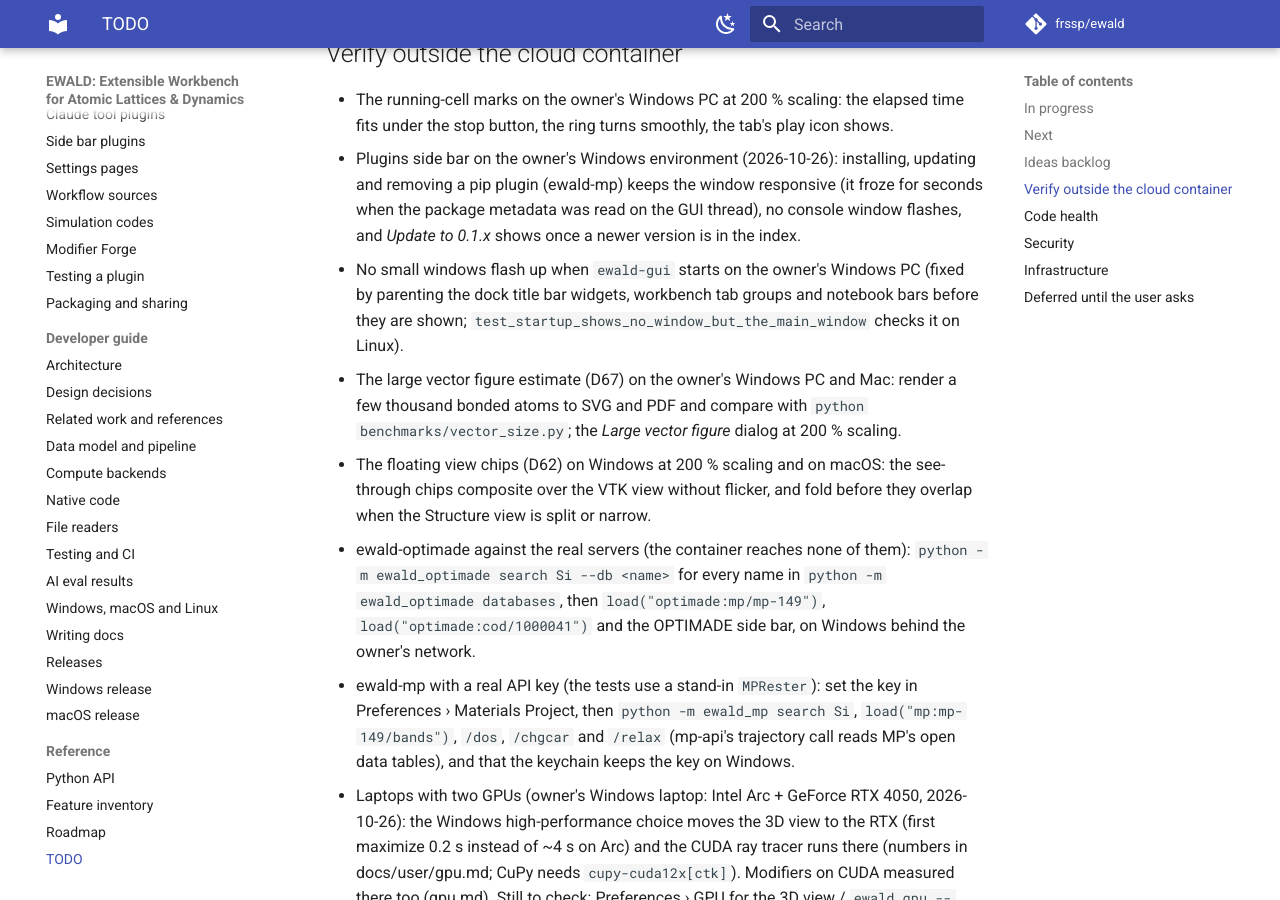
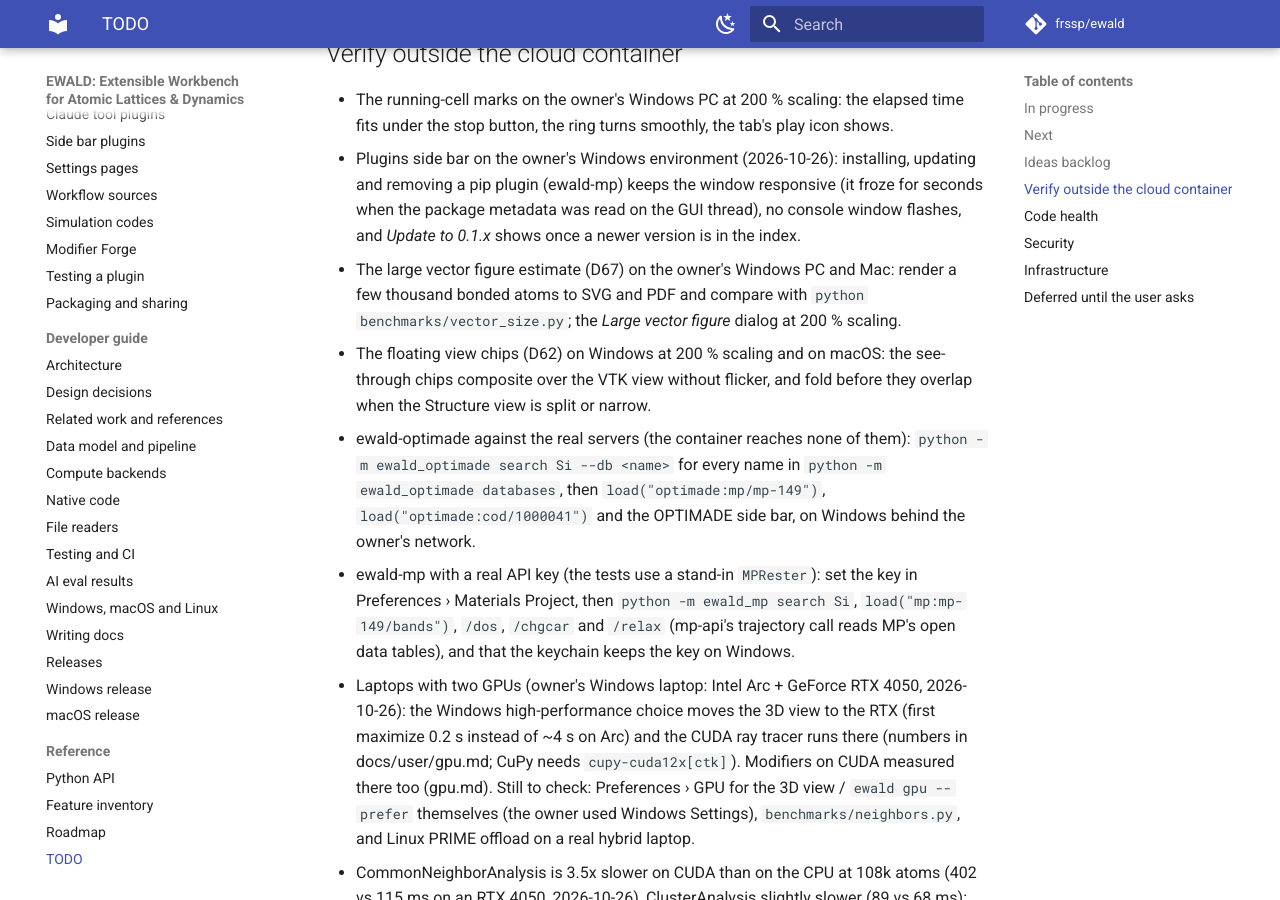
Before and after one commit to frssp/ewald, an MkDocs documentation site: the page built from docs/todo.md, in a window 1280 px wide and 900 px high, scrolled down 20460 px. Built offline with MkDocs 1.6.1 and Material for MkDocs 9.7.7, drawn with Linux system fonts in a browser that asks for light colours; comment, search, counter and statistics services are not loaded.

Commit message:
todo: startup window flashes verified gone on Windows (#81)
Co-Authored-By: Claude Opus 5.5 (1M context) <noreply@anthropic.com>

```diff
--- a/docs/todo.md
+++ b/docs/todo.md
@@ -706,9 +706,6 @@ From the feature-ideas review (2026-10-19), after the four in progress above.
   removing a pip plugin (ewald-mp) keeps the window responsive (it froze for seconds when the
   package metadata was read on the GUI thread), no console window flashes, and *Update to 0.1.x*
   shows once a newer version is in the index.
-- No small windows flash up when `ewald-gui` starts on the owner's Windows PC (fixed by parenting
-  the dock title bar widgets, workbench tab groups and notebook bars before they are shown;
-  `test_startup_shows_no_window_but_the_main_window` checks it on Linux).
 - The large vector figure estimate (D67) on the owner's Windows PC and Mac: render a few thousand
   bonded atoms to SVG and PDF and compare with `python benchmarks/vector_size.py`; the *Large
   vector figure* dialog at 200 % scaling.
```
